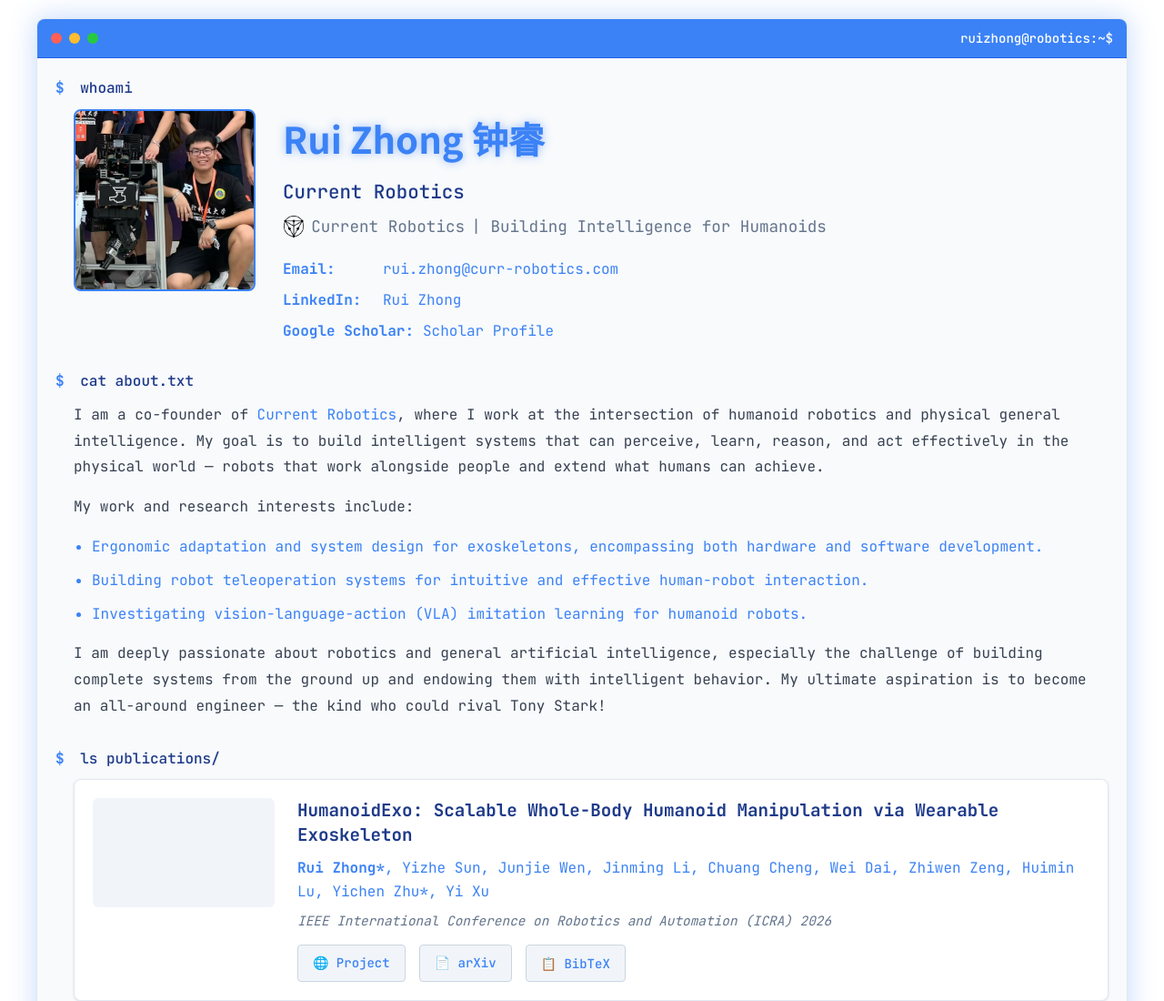
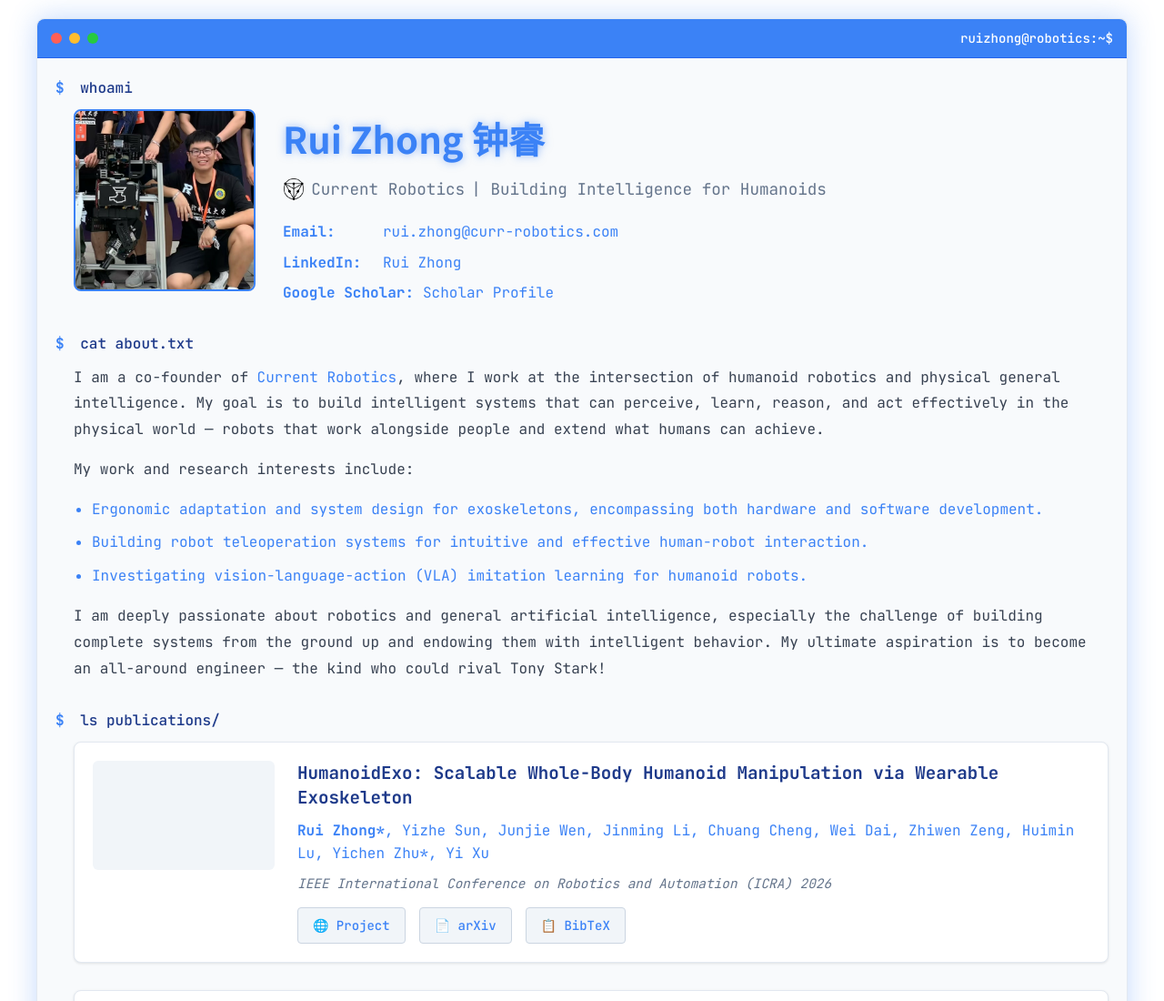
Before and after one commit to zhongrui-ai/zhongrui-ai.github.io, a plain HTML site: page index.html in a window 1280 px wide. Shown: the top 1100 px of the page at 91% size. Drawn offline with Linux system fonts and the light colour scheme; grey boxes are pictures that could not be loaded.

Commit message:
Update index.html

```diff
--- a/index.html
+++ b/index.html
@@ -37,7 +37,6 @@
                         </div>
                         <div class="profile-info">
                             <h1 class="name">Rui Zhong 钟睿</h1>
-                            <h2 class="title">Current Robotics</h2>
                             <p class="affiliation" style="
                                 display: flex;
                                 align-items: center;
```
